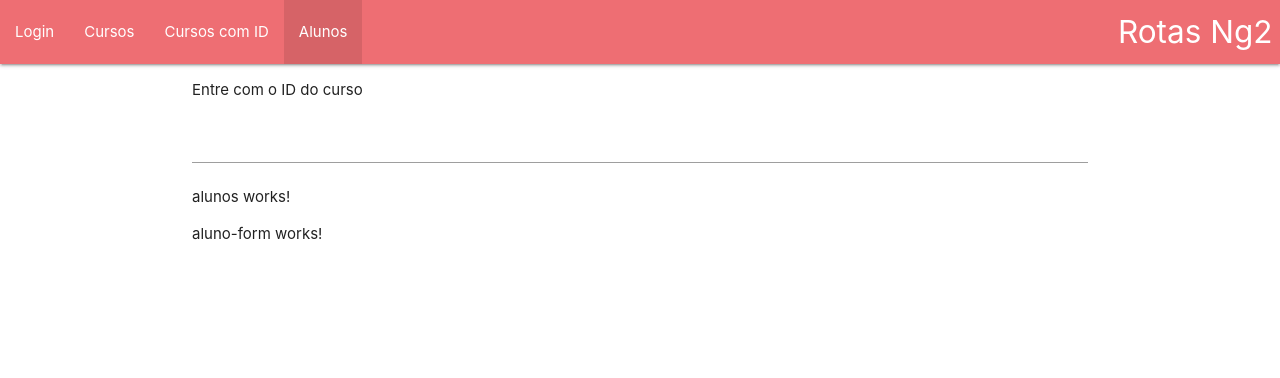
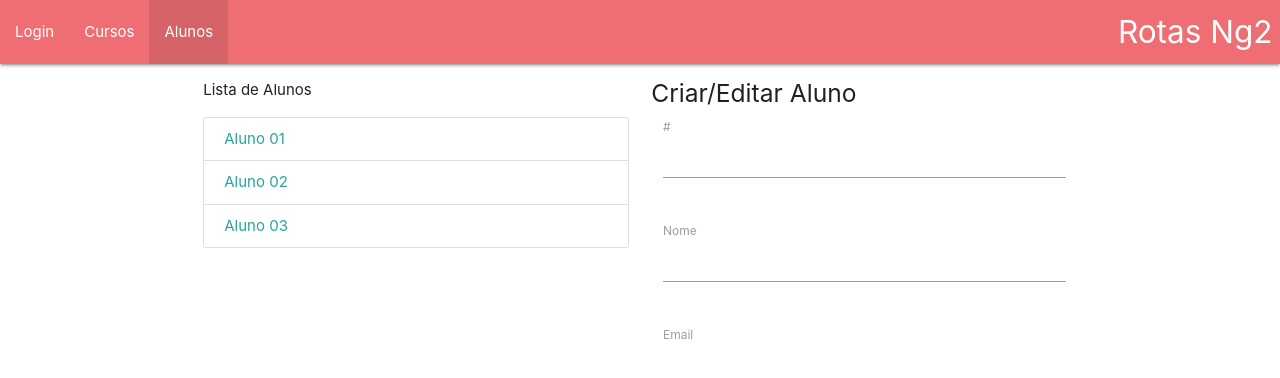
Before and after one commit to AguiarVicente/Angular_1, an Angular app in the folder rotas/: page /alunos/novo in a window 1280 px wide. Shown: the top 378 px of the page. Built offline with nearby package versions, Linux system fonts and the light colour scheme.

Commit message:
Rotas - Desenvolvendo as telas filhas

```diff
--- a/rotas/src/app/alunos/aluno-detalhe/aluno-detalhe.component.html
+++ b/rotas/src/app/alunos/aluno-detalhe/aluno-detalhe.component.html
@@ -1 +1,9 @@
-<p>aluno-detalhe works!</p>
+<h5>
+    Detalhes do Aluno
+</h5>
+
+<p>ID: {{ aluno.id }}</p>
+<p>Nome: {{ aluno.nome }}</p>
+<p>Email: {{ aluno.email }}</p>
+
+<a class="waves-effect waves-light btn" (click)="editarContato()">Editar</a>
--- a/rotas/src/app/alunos/aluno-detalhe/aluno-detalhe.component.ts
+++ b/rotas/src/app/alunos/aluno-detalhe/aluno-detalhe.component.ts
@@ -1,15 +1,37 @@
-import { Component, OnInit } from '@angular/core';
+import { Subscription } from 'rxjs';
+import { Component, OnDestroy, OnInit } from '@angular/core';
+import { ActivatedRoute, Router } from '@angular/router';
+
+import { AlunosService } from './../alunos.service';
 
 @Component({
   selector: 'app-aluno-detalhe',
   templateUrl: './aluno-detalhe.component.html',
   styleUrls: ['./aluno-detalhe.component.css']
 })
-export class AlunoDetalheComponent implements OnInit {
+export class AlunoDetalheComponent implements OnInit, OnDestroy {
 
-  constructor() { }
+  aluno: any = {};
+  inscricao: Subscription = new Subscription();
+
+  constructor(private route: ActivatedRoute, private alunosService: AlunosService, private router : Router) { }
 
   ngOnInit(): void {
+    this.inscricao = this.route.params.subscribe(
+      (params: any) => {
+        let id = params['id'];
+
+        this.aluno = this.alunosService.getAluno(id);
+      }
+    );
+  }
+
+  ngOnDestroy(){
+    this.inscricao.unsubscribe();
+  }
+
+  editarContato(){
+    this.router.navigate(['alunos', this.aluno.id, 'editar']);
   }
 
 }
--- a/rotas/src/app/alunos/aluno-form/aluno-form.component.html
+++ b/rotas/src/app/alunos/aluno-form/aluno-form.component.html
@@ -1 +1,24 @@
-<p>aluno-form works!</p>
+<h5>
+    Criar/Editar Aluno
+</h5>
+
+<div class="col s12">
+    <div class="row">
+        <div class="input-field col s12">
+            <input disable [(ngModel)]="aluno.id" id="disable" type="text">
+            <label for="disable" class="active">#</label>
+        </div>
+    </div>
+    <div class="row">
+        <div class="input-field col s12">
+            <input type="text" id="nome" [(ngModel)]="aluno.nome" class="validate">
+            <label for="nome" class="active">Nome</label>
+        </div>
+    </div>
+    <div class="row">
+        <div class="input-field col s12">
+            <input type="text" id="email" [(ngModel)]="aluno.email" class="validate">
+            <label for="email" class="active">Email</label>
+        </div>
+    </div>
+</div>
--- a/rotas/src/app/alunos/aluno-form/aluno-form.component.ts
+++ b/rotas/src/app/alunos/aluno-form/aluno-form.component.ts
@@ -1,15 +1,39 @@
-import { Component, OnInit } from '@angular/core';
+import { ActivatedRoute } from '@angular/router';
+import { Subscription } from 'rxjs';
+import { Component, OnInit, OnDestroy } from '@angular/core';
+
+import { AlunosService } from './../alunos.service';
 
 @Component({
   selector: 'app-aluno-form',
   templateUrl: './aluno-form.component.html',
   styleUrls: ['./aluno-form.component.css']
 })
-export class AlunoFormComponent implements OnInit {
+export class AlunoFormComponent implements OnInit, OnDestroy {
 
-  constructor() { }
+  aluno: any = {};
+  inscricao: Subscription = new Subscription();
+
+  constructor(
+    private route: ActivatedRoute,
+    private alunosService: AlunosService
+  ) { }
 
   ngOnInit(): void {
+    this.inscricao = this.route.params.subscribe(
+      ( params: any ) => {
+        let id = params['id']
+        this.aluno = this.alunosService.getAluno(id);
+
+        if(this.aluno === null){
+          this.aluno = {};
+        }
+      }
+    )
+  }
+
+  ngOnDestroy(){
+    this.inscricao.unsubscribe();
   }
 
 }
--- a/rotas/src/app/alunos/alunos.component.html
+++ b/rotas/src/app/alunos/alunos.component.html
@@ -1,3 +1,12 @@
-<p>alunos works!</p>
+<div class="row">
+    <div class="col l6">
+        <p>Lista de Alunos</p>
 
-<router-outlet></router-outlet>
+        <div class="collection">
+            <a class="collection-item" [routerLink]="[aluno.id]" *ngFor="let aluno of alunos">{{ aluno.nome }}</a>
+        </div>
+    </div>
+    <div class="col l6">
+        <router-outlet></router-outlet>
+    </div>
+</div>
--- a/rotas/src/app/alunos/alunos.component.ts
+++ b/rotas/src/app/alunos/alunos.component.ts
@@ -1,4 +1,5 @@
 import { Component, OnInit } from '@angular/core';
+import { AlunosService } from './alunos.service';
 
 @Component({
   selector: 'app-alunos',
@@ -7,9 +8,12 @@
 })
 export class AlunosComponent implements OnInit {
 
-  constructor() { }
+  alunos: Array<any> = [];
+
+  constructor(private alunosService: AlunosService) { }
 
   ngOnInit(): void {
+    this.alunos = this.alunosService.getAlunos();
   }
 
 }
--- /dev/null
+++ b/rotas/src/app/alunos/alunos.service.ts
@@ -0,0 +1,30 @@
+import { Injectable } from '@angular/core';
+
+@Injectable({
+  providedIn: 'root'
+})
+export class AlunosService {
+
+  private alunos: Array<any> = [
+    {id: 1, nome: 'Aluno 01', email: 'aluno01@email.com'},
+    {id: 2, nome: 'Aluno 02', email: 'aluno02@email.com'},
+    {id: 3, nome: 'Aluno 03', email: 'aluno03@email.com'},
+  ];
+
+  getAlunos(){
+    return this.alunos;
+  }
+
+  getAluno(id: number){
+    for(let i = 0; i < this.alunos.length; i++){
+      let aluno = this.alunos[i];
+      if(aluno.id == id){
+        return aluno;
+      }
+    }
+
+    return null;
+
+  }
+  constructor() { }
+}
--- a/rotas/src/app/app.component.html
+++ b/rotas/src/app/app.component.html
@@ -4,14 +4,14 @@
         <ul id="nav-mobile" class="left hide-on-med-and-down">
             <li routerLinkActive="active"><a routerLink="/login">Login</a></li>
             <li routerLinkActive="active"><a routerLink="/cursos" [queryParams]="{pagina:1}">Cursos</a></li>
-            <li routerLinkActive="active"><a [routerLink]="['/curso', idCurso.value]">Cursos com ID</a></li>
+            <!-- <li routerLinkActive="active"><a [routerLink]="['/curso', idCurso.value]">Cursos com ID</a></li> -->
             <li routerLinkActive="active"><a routerLink="/alunos">Alunos</a></li>
         </ul>
     </div>
 </nav>
 
 <div class="container">
-    <p>Entre com o ID do curso</p>
-    <input #idCurso>
+    <!-- <p>Entre com o ID do curso</p>
+    <input #idCurso> -->
     <router-outlet></router-outlet>
 </div>
```
Also changed, not shown: rotas/src/app/alunos/alunos.module.ts (+6 -1 lines), 1 other file (tests, documents, lock files or other folders).
